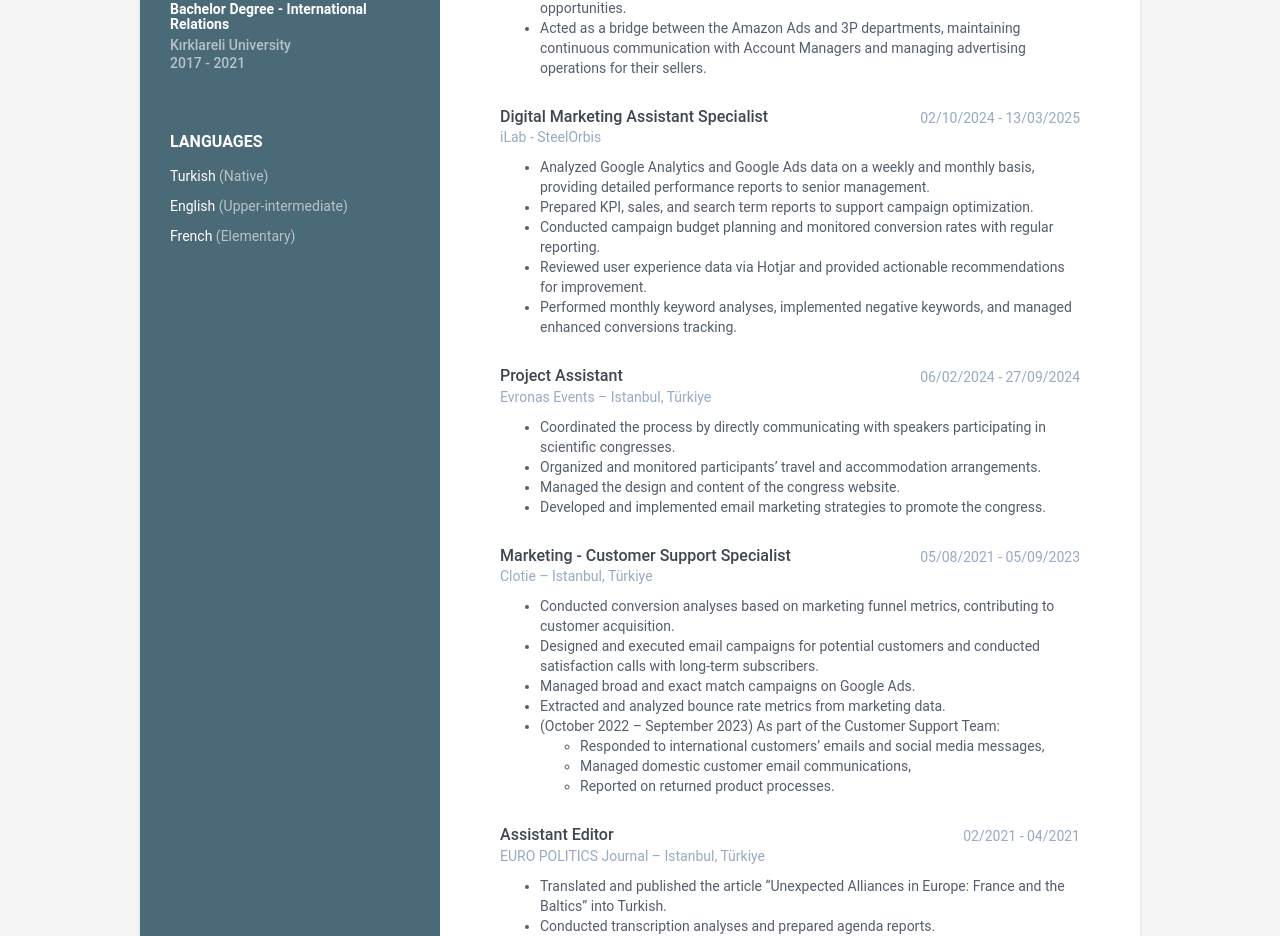
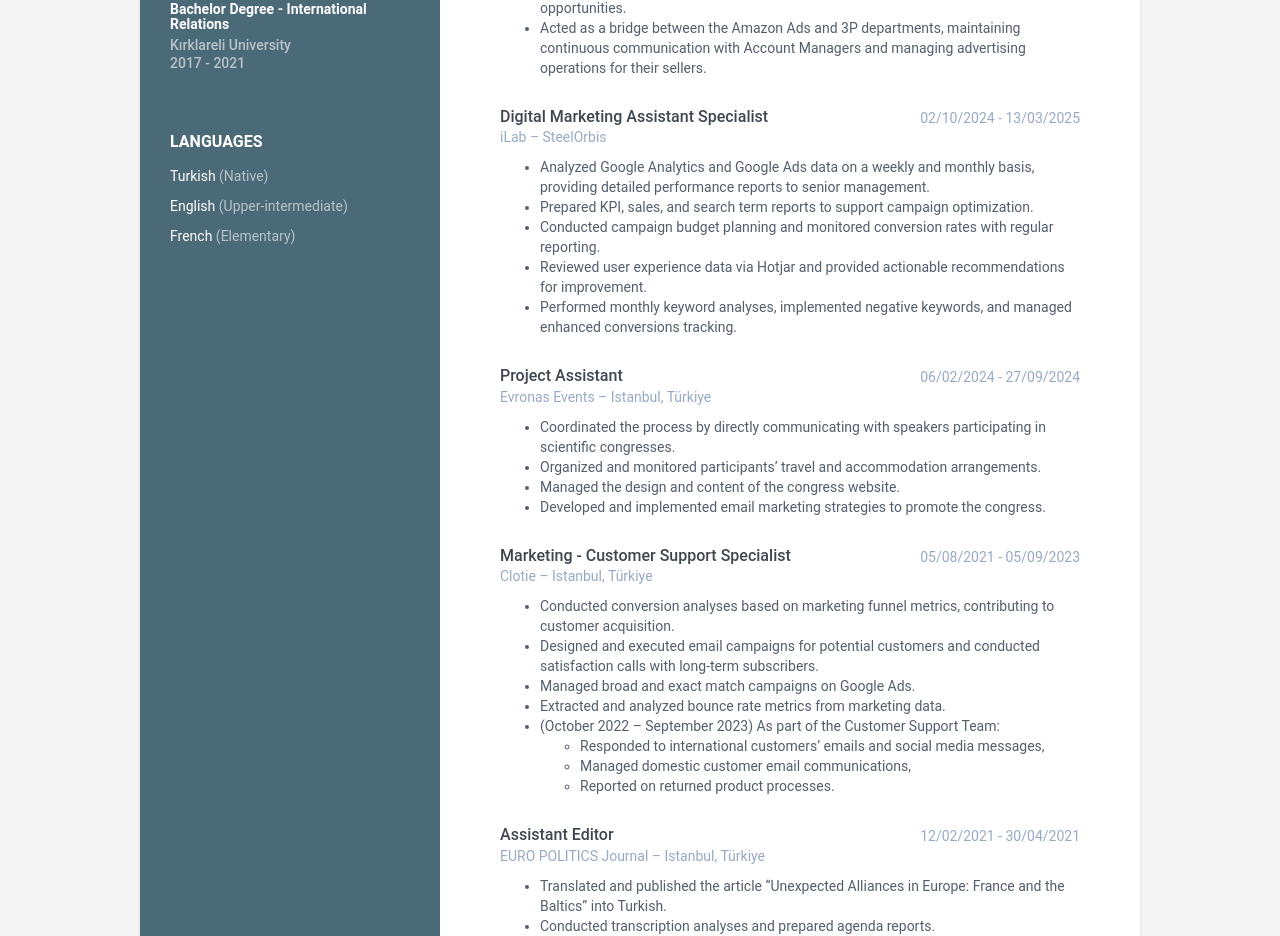
Before and after one commit to tahayuceses/cv, a Jekyll site: the page built from index.html, in a window 1280 px wide and 1400 px high, scrolled down 600 px. Shown: the part 131-1067 px from the top of the window. Built offline with Jekyll 4.4.1, drawn with Linux system fonts in a browser that asks for light colours.

Commit message:
Update data.yml

```diff
--- a/_data/data.yml
+++ b/_data/data.yml
@@ -82,7 +82,7 @@ experiences:
         - Acted as a bridge between the Amazon Ads and 3P departments, maintaining continuous communication with Account Managers and managing advertising operations for their sellers.
   - role: Digital Marketing Assistant Specialist
     time: 02/10/2024 - 13/03/2025
-    company: iLab - SteelOrbis
+    company: iLab – SteelOrbis
     details: |
         - Analyzed Google Analytics and Google Ads data on a weekly and monthly basis, providing detailed performance reports to senior management.
         - Prepared KPI, sales, and search term reports to support campaign optimization.
@@ -110,7 +110,7 @@ experiences:
           - Managed domestic customer email communications,
           - Reported on returned product processes.
   - role: Assistant Editor
-    time: 02/2021 - 04/2021
+    time: 12/02/2021 - 30/04/2021
     company: EURO POLITICS Journal – Istanbul, Türkiye
     details: |
         - Translated and published the article “Unexpected Alliances in Europe: France and the Baltics” into Turkish.
```
